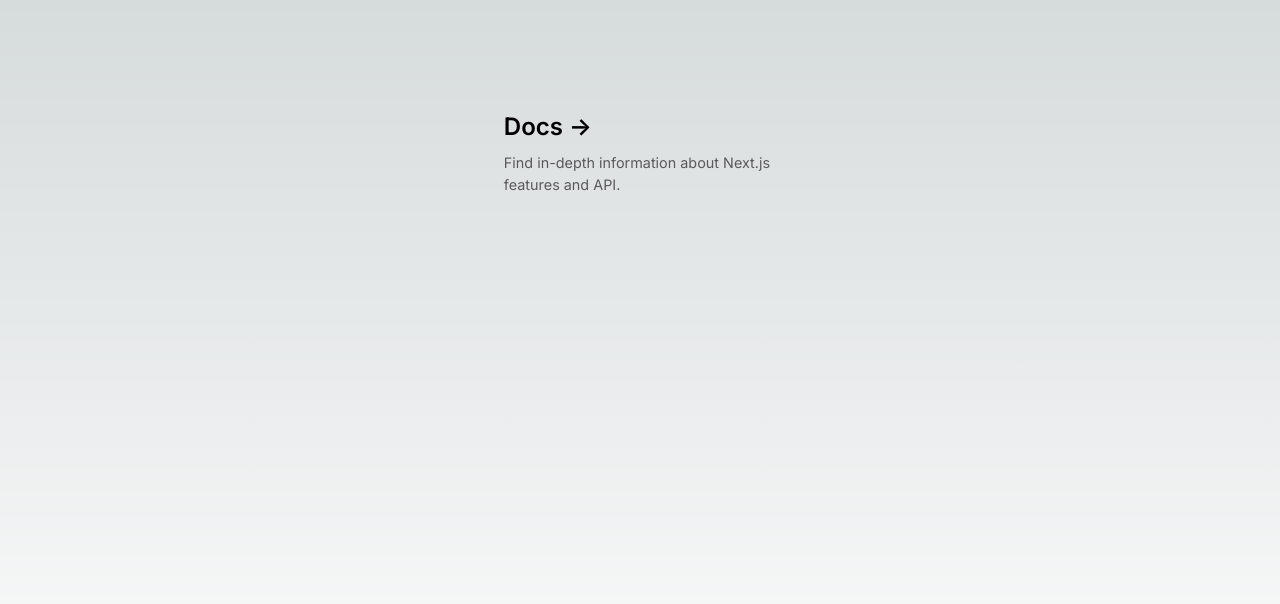
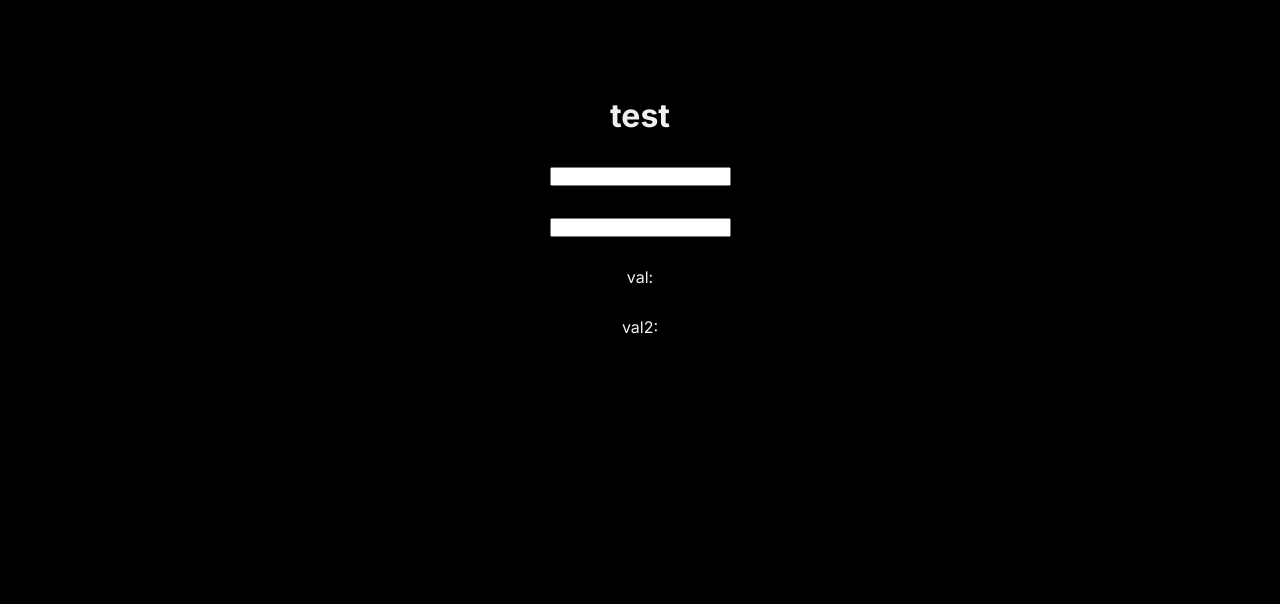
Before and after one commit to U256/react-playground, a Next.js app: page / in a window 1280 px wide. Shown: the top 604 px of the page. Built offline with nearby package versions, Linux system fonts and the light colour scheme.

Commit message:
feat; prepare

```diff
--- a/src/common/styles/Home.module.css
+++ b/src/common/styles/Home.module.css
@@ -1,34 +1,8 @@
 .main {
 	display: flex;
 	flex-direction: column;
+	gap: 30px;
 	align-items: center;
 	justify-content: space-between;
-	min-height: 100vh;
 	padding: 6rem;
 }
-
-.card {
-	padding: 1rem 1.2rem;
-	background: rgb(var(--card-rgb) 0);
-	border: 1px solid rgb(var(--card-border-rgb) 0);
-	border-radius: var(--border-radius);
-	transition: background 200ms, border 200ms;
-}
-
-.card span {
-	display: inline-block;
-	transition: transform 200ms;
-}
-
-.card h2 {
-	margin-bottom: 0.7rem;
-	font-weight: 600;
-}
-
-.card p {
-	max-width: 30ch;
-	margin: 0;
-	font-size: 0.9rem;
-	line-height: 1.5;
-	opacity: 0.6;
-}
--- a/src/common/styles/globals.css
+++ b/src/common/styles/globals.css
@@ -4,7 +4,7 @@
 	--font-mono: ui-monospace, menlo, monaco, 'Cascadia Mono', 'Segoe UI Mono', 'Roboto Mono',
 		'Oxygen Mono', 'Ubuntu Monospace', 'Source Code Pro', 'Fira Mono', 'Droid Sans Mono',
 		'Courier New', monospace;
-	--foreground-rgb: 0, 0, 0;
+	--foreground-rgb: 240, 240, 240;
 	--background-start-rgb: 214, 219, 220;
 	--background-end-rgb: 255, 255, 255;
 	--primary-glow: conic-gradient(
@@ -77,8 +77,7 @@
 
 body {
 	color: rgb(var(--foreground-rgb));
-	background: linear-gradient(to bottom, transparent, rgb(var(--background-end-rgb)))
-		rgb(var(--background-start-rgb));
+	background: black;
 }
 
 a {
--- a/src/pages/_app.tsx
+++ b/src/pages/_app.tsx
@@ -1,5 +1,5 @@
 import 'common/styles/globals.css'
-import { Post } from 'module/PostsList'
+import { Post } from 'module/PostsList/api'
 import type { AppProps } from 'next/app'
 
 export default function App({ Component, pageProps }: AppProps) {
--- a/src/pages/index.tsx
+++ b/src/pages/index.tsx
@@ -1,10 +1,14 @@
 import Head from 'next/head'
 import { Inter } from 'next/font/google'
+import { useState } from 'react'
 import styles from 'common/styles/Home.module.css'
 
 const inter = Inter({ subsets: ['latin'] })
 
 export default function Home() {
+	const [val, setVal] = useState('')
+	const [val2, setVal2] = useState('')
+
 	return (
 		<>
 			<Head>
@@ -14,19 +18,15 @@
 				<link rel="icon" href="/favicon.ico" />
 			</Head>
 			<main className={`${styles.main} ${inter.className}`}>
-				<a
-					href="https://nextjs.org/docs?utm_source=create-next-app&utm_medium=default-template&utm_campaign=create-next-app"
-					className={styles.card}
-					target="_blank"
-					rel="noopener noreferrer"
-				>
-					<h2>
-						Docs <span>-&gt;</span>
-					</h2>
-					<p className={inter.className}>
-						Find in-depth information about Next.js features and&nbsp;API.
-					</p>
-				</a>
+				<h1>test</h1>
+				<div className={styles.card}>
+					<input type="text" value={val} onChange={(e) => setVal(e.target.value)} />
+				</div>
+				<div className={styles.card}>
+					<input type="text" value={val2} onChange={(e) => setVal2(e.target.value)} />
+				</div>
+				<div>val: {val}</div>
+				<div>val2: {val2}</div>
 			</main>
 		</>
 	)
```
